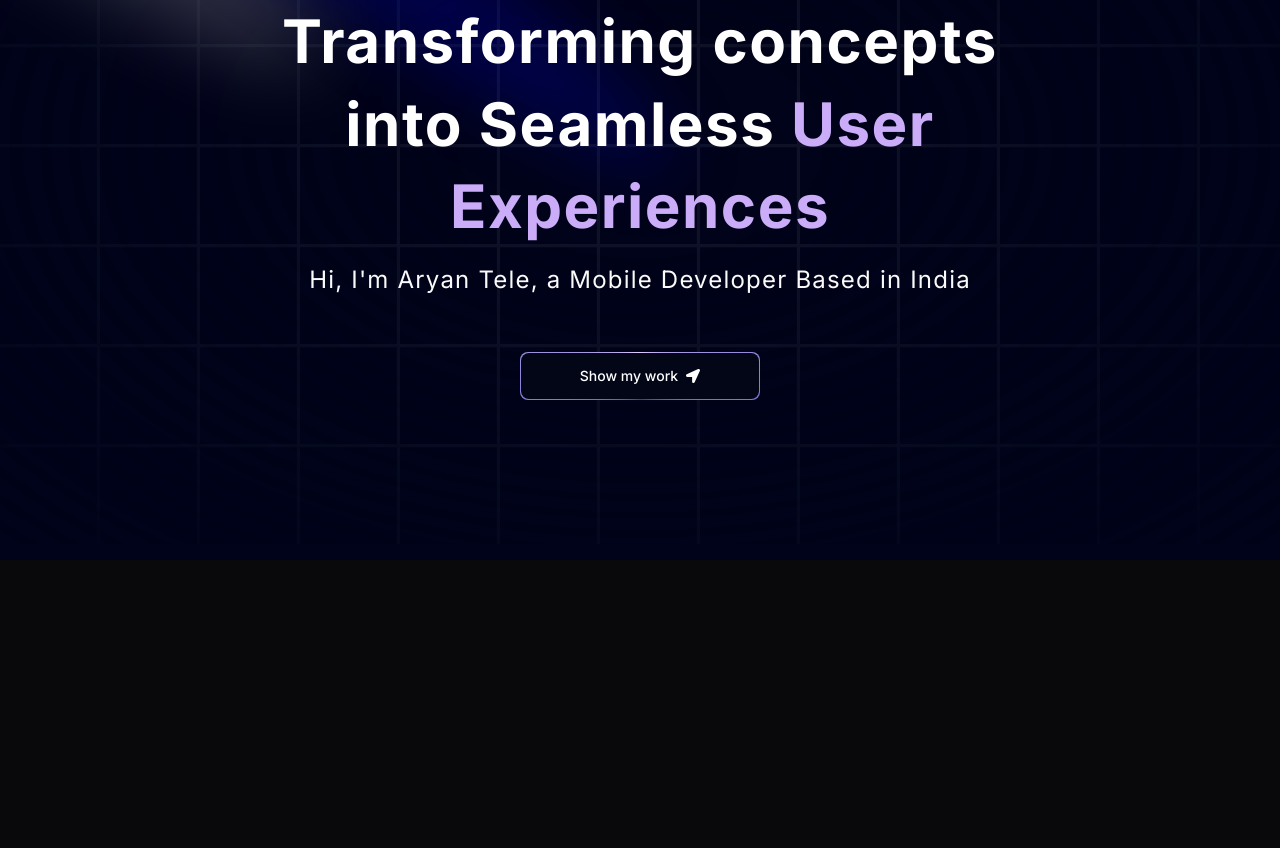
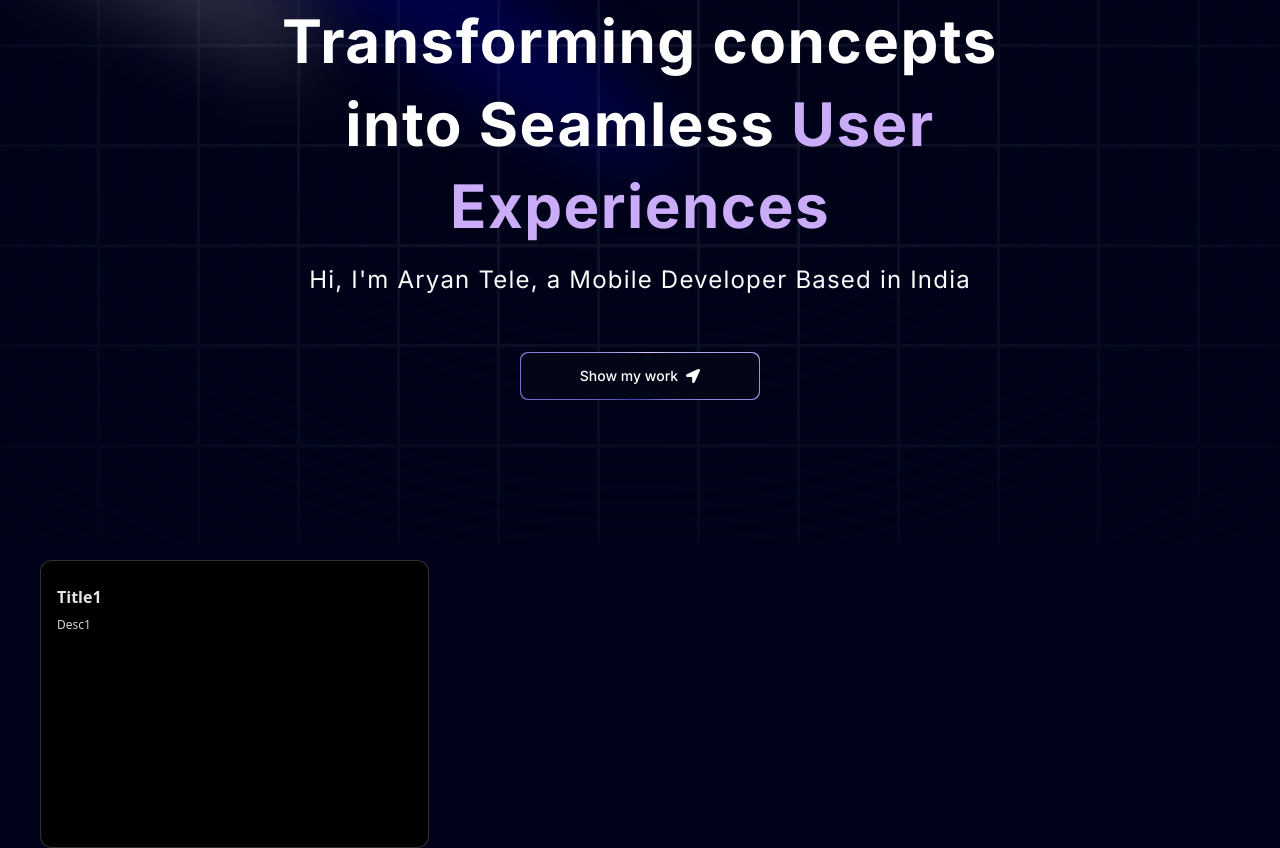
Before and after one commit to AryanTele/aryan_tele, a Next.js app: page / in a window 1280 px wide. Shown: the part 256-1104 px from the top of the page. Before the commit the page ends 816 px from the top, so only its background shows below. Built offline with nearby package versions, Linux system fonts and the light colour scheme.

Commit message:
Add Nav Bar

```diff
--- a/app/page.tsx
+++ b/app/page.tsx
@@ -1,11 +1,15 @@
+import Grid from "@/components/Grid";
 import Hero from "@/components/Hero";
+import { FloatingNav } from "@/components/ui/FloatingNav";
 import Image from "next/image";
+import { FaHome } from "react-icons/fa";
 
 export default function Home() {
   return (
     <main className="relative bg-black-100 flex justify-center items-center flex-col overflow-hidden mx-auto sm:px-10">
       <div className="max-w-7xl w-full">
         <Hero />
+        <Grid />
       </div>
     </main>
   );
--- /dev/null
+++ b/components/Grid.tsx
@@ -0,0 +1,21 @@
+import React from "react";
+import { BentoGrid, BentoGridItem } from "./ui/BentoGrid";
+
+const Grid = () => {
+  return (
+    <section className="about">
+      <BentoGrid>
+        {[{ title: "Title1", description: "Desc1", id: 1 }].map((item) => (
+          <BentoGridItem
+            id={item.id}
+            key={item.id}
+            title={item.title}
+            description={item.description}
+          />
+        ))}
+      </BentoGrid>
+    </section>
+  );
+};
+
+export default Grid;
--- /dev/null
+++ b/components/ui/BentoGrid.tsx
@@ -0,0 +1,56 @@
+import { cn } from "@/utils/cn";
+
+export const BentoGrid = ({
+  className,
+  children,
+}: {
+  className?: string;
+  children?: React.ReactNode;
+}) => {
+  return (
+    <div
+      className={cn(
+        "grid md:auto-rows-[18rem] grid-cols-1 md:grid-cols-3 gap-4 max-w-7xl mx-auto ",
+        className
+      )}
+    >
+      {children}
+    </div>
+  );
+};
+
+export const BentoGridItem = ({
+  className,
+  title,
+  description,
+  header,
+  icon,
+  id,
+}: {
+  className?: string;
+  title?: string | React.ReactNode;
+  description?: string | React.ReactNode;
+  header?: React.ReactNode;
+  icon?: React.ReactNode;
+  id: number;
+}) => {
+  return (
+    <div
+      className={cn(
+        "row-span-1 rounded-xl group/bento hover:shadow-xl transition duration-200 shadow-input dark:shadow-none p-4 dark:bg-black dark:border-white/[0.2] bg-white border border-transparent justify-between flex flex-col space-y-4  border-red-500",
+        className
+      )}
+    >
+      {header}
+      <div className="group-hover/bento:translate-x-2 transition duration-200">
+        {icon}
+        <div className="font-sans font-bold text-neutral-600 dark:text-neutral-200 mb-2 mt-2">
+          {title}
+        </div>
+        <div className="font-sans font-normal text-neutral-600 text-xs dark:text-neutral-300">
+          {description}
+        </div>
+      </div>
+    </div>
+  );
+};
--- /dev/null
+++ b/components/ui/FloatingNav.tsx
@@ -0,0 +1,82 @@
+"use client";
+import React, { useState } from "react";
+import {
+  motion,
+  AnimatePresence,
+  useScroll,
+  useMotionValueEvent,
+} from "framer-motion";
+import { cn } from "@/utils/cn";
+import Link from "next/link";
+
+export const FloatingNav = ({
+  navItems,
+  className,
+}: {
+  navItems: {
+    name: string;
+    link: string;
+    icon?: JSX.Element;
+  }[];
+  className?: string;
+}) => {
+  const { scrollYProgress } = useScroll();
+
+  const [visible, setVisible] = useState(false);
+
+  useMotionValueEvent(scrollYProgress, "change", (current) => {
+    // Check if current is not undefined and is a number
+    if (typeof current === "number") {
+      let direction = current! - scrollYProgress.getPrevious()!;
+
+      if (scrollYProgress.get() < 0.05) {
+        setVisible(false);
+      } else {
+        if (direction < 0) {
+          setVisible(true);
+        } else {
+          setVisible(false);
+        }
+      }
+    }
+  });
+
+  return (
+    <AnimatePresence mode="wait">
+      <motion.div
+        initial={{
+          opacity: 1,
+          y: -100,
+        }}
+        animate={{
+          y: visible ? 0 : -100,
+          opacity: visible ? 1 : 0,
+        }}
+        transition={{
+          duration: 0.2,
+        }}
+        className={cn(
+          "flex max-w-fit  fixed top-10 inset-x-0 mx-auto border border-transparent dark:border-white/[0.2] rounded-full dark:bg-black bg-white shadow-[0px_2px_3px_-1px_rgba(0,0,0,0.1),0px_1px_0px_0px_rgba(25,28,33,0.02),0px_0px_0px_1px_rgba(25,28,33,0.08)] z-[5000] pr-2 pl-8 py-2  items-center justify-center space-x-4",
+          className
+        )}
+      >
+        {navItems.map((navItem: any, idx: number) => (
+          <Link
+            key={`link=${idx}`}
+            href={navItem.link}
+            className={cn(
+              "relative dark:text-neutral-50 items-center flex space-x-1 text-neutral-600 dark:hover:text-neutral-300 hover:text-neutral-500"
+            )}
+          >
+            <span className="block sm:hidden">{navItem.icon}</span>
+            <span className="hidden sm:block text-sm">{navItem.name}</span>
+          </Link>
+        ))}
+        <button className="border text-sm font-medium relative border-neutral-200 dark:border-white/[0.2] text-black dark:text-white px-4 py-2 rounded-full">
+          <span>Login</span>
+          <span className="absolute inset-x-0 w-1/2 mx-auto -bottom-px bg-gradient-to-r from-transparent via-blue-500 to-transparent  h-px" />
+        </button>
+      </motion.div>
+    </AnimatePresence>
+  );
+};
```
